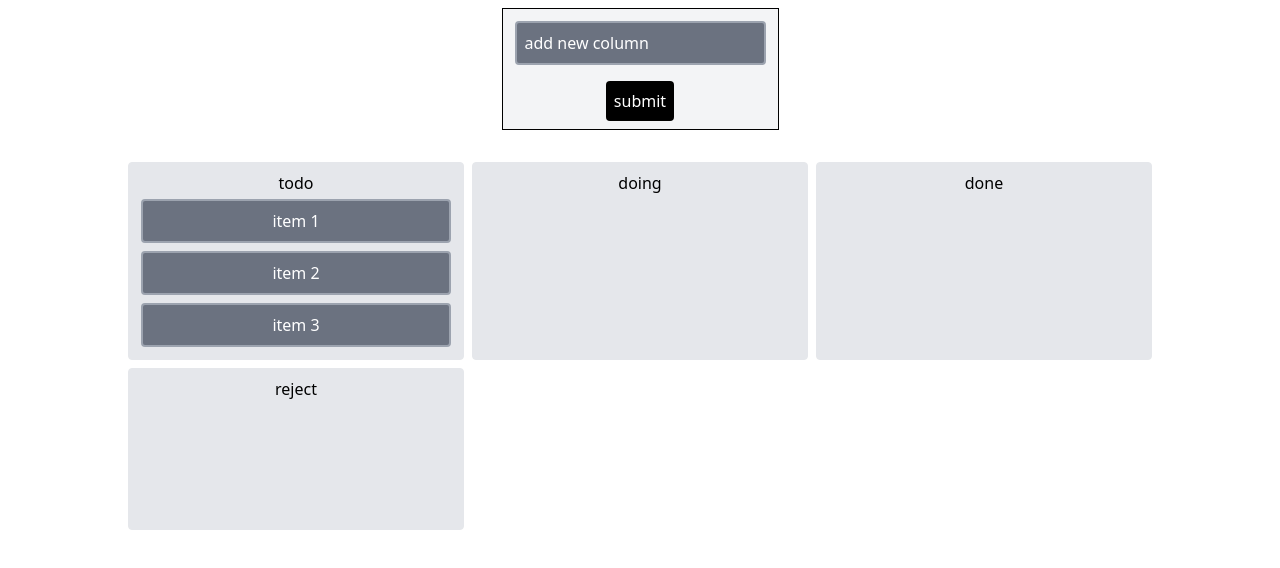
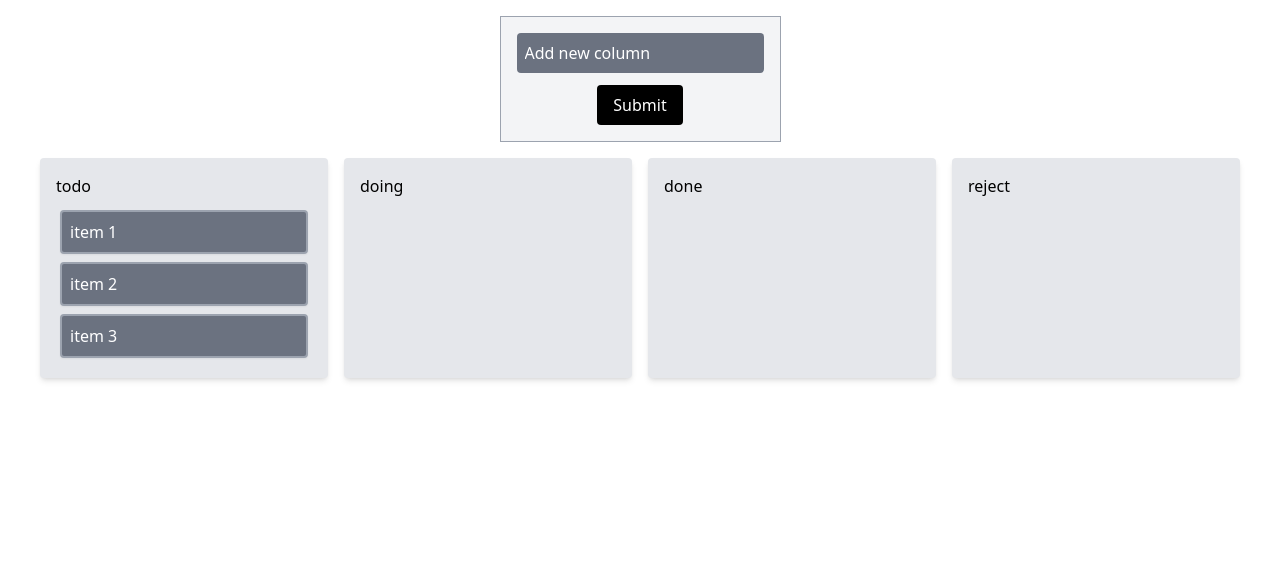
Before and after one commit to bhargav5454/react-dnd, a React (Vite) app: page / in a window 1280 px wide. Shown: the top 568 px of the page. Built offline with nearby package versions, Linux system fonts and the light colour scheme.

Commit message:
minor css changes

```diff
--- a/src/App.jsx
+++ b/src/App.jsx
@@ -1,136 +1,78 @@
 import React, { useRef, useState } from "react";
-import { DragDropContext, Draggable, Droppable } from "react-beautiful-dnd";
+import { DragDropContext } from "react-beautiful-dnd";
 import "./App.css";
 import Column from "./Column";
 
 const App = () => {
   const [columns, setColumns] = useState({
-    todo: {
-      id: "todo",
-      list: ["item 1", "item 2", "item 3"],
-    },
-    doing: {
-      id: "doing",
-      list: [],
-    },
-    done: {
-      id: "done",
-      list: [],
-    },
-    reject: {
-      id: "reject",
-      list: [],
-    },
+    todo: { id: "todo", list: ["item 1", "item 2", "item 3"] },
+    doing: { id: "doing", list: [] },
+    done: { id: "done", list: [] },
+    reject: { id: "reject", list: [] },
   });
+
   const onDragEnd = ({ source, destination }) => {
-    console.log("🚀 ~ onDragEnd ~ source:", source);
-    console.log("🚀 ~ onDragEnd ~ destination:", destination);
-    // Make sure we have a valid destination
-    if (destination === undefined || destination === null) return null;
+    if (!destination || (source.droppableId === destination.droppableId && source.index === destination.index)) return;
 
-    // Make sure we're actually moving the item
-    if (
-      source.droppableId === destination.droppableId &&
-      destination.index === source.index
-    )
-      return null;
-
-    // Set start and end variables
     const start = columns[source.droppableId];
     const end = columns[destination.droppableId];
 
-    // If start is the same as end, we're in the same column
     if (start === end) {
-      // Move the item within the list
-      // Start by making a new list without the dragged item
-      const newList = start.list.filter((_, idx) => idx !== source.index);
+      const newList = Array.from(start.list);
+      const [movedItem] = newList.splice(source.index, 1);
+      newList.splice(destination.index, 0, movedItem);
 
-      // Then insert the item at the right location
-      newList.splice(destination.index, 0, start.list[source.index]);
-
-      // Then create a new copy of the column object
-      const newCol = {
-        id: start.id,
-        list: newList,
-      };
-
-      // Update the state
-      setColumns((state) => ({ ...state, [newCol.id]: newCol }));
-      return null;
-    } else {
-      // If start is different from end, we need to update multiple columns
-      // Filter the start list like before
-      const newStartList = start.list.filter((_, idx) => idx !== source.index);
-
-      // Create a new start column
-      const newStartCol = {
-        id: start.id,
-        list: newStartList,
-      };
-
-      // Make a new end list array
-      const newEndList = end.list;
-
-      // Insert the item into the end list
-      newEndList.splice(destination.index, 0, start.list[source.index]);
-
-      // Create a new end column
-      const newEndCol = {
-        id: end.id,
-        list: newEndList,
-      };
-
-      // Update the state
       setColumns((state) => ({
         ...state,
-        [newStartCol.id]: newStartCol,
-        [newEndCol.id]: newEndCol,
+        [start.id]: { ...start, list: newList },
       }));
-      return null;
+    } else {
+      const newStartList = Array.from(start.list);
+      const [movedItem] = newStartList.splice(source.index, 1);
+      const newEndList = Array.from(end.list);
+      newEndList.splice(destination.index, 0, movedItem);
+
+      setColumns((state) => ({
+        ...state,
+        [start.id]: { ...start, list: newStartList },
+        [end.id]: { ...end, list: newEndList },
+      }));
     }
   };
-  const name = useRef();
 
+  const nameRef = useRef();
   const handleColumn = () => {
-    const newColumnId = name.current.value;
-    if (newColumnId.trim() === "") return;
-    const newColumn = {
-      id: newColumnId,
-      list: [],
-    };
-    setColumns((state) => ({ ...state, [newColumn.id]: newColumn }));
-    name.current.value = "";
+    const newColumnId = nameRef.current.value.trim();
+    if (!newColumnId) return;
+
+    setColumns((state) => ({
+      ...state,
+      [newColumnId]: { id: newColumnId, list: [] },
+    }));
+    nameRef.current.value = "";
   };
 
   return (
-
     <>
-      <div className="flex justify-center items-center py-2">
-        <div className="border border-black p-2 bg-gray-100 flex flex-col items-center gap-3">
+      <div className="flex justify-center items-center py-4">
+        <div className="border border-gray-400 p-4 bg-gray-100 flex flex-col items-center gap-3">
           <input
             type="text"
-            placeholder="add new column"
-            ref={name}
-            className="bg-gray-500 p-2 text-white border-2 rounded border-gray-400 m-1 placeholder:text-white"
+            placeholder="Add new column"
+            ref={nameRef}
+            className="bg-gray-500 p-2 text-white rounded placeholder:text-white"
           />
           <button
             onClick={handleColumn}
-            className="bg-black text-white p-2 rounded"
+            className="bg-black text-white px-4 py-2 rounded"
           >
-            submit
+            Submit
           </button>
         </div>
       </div>
+
       <DragDropContext onDragEnd={onDragEnd}>
-        <div
-          style={{
-            display: "grid",
-            gridTemplateColumns: "1fr 1fr 1fr",
-            margin: "24px auto",
-            width: "80%",
-            gap: "8px",
-          }}
-        >
+        <div className="flex flex-wrap gap-4 px-4 justify-center h-auto">
           {Object.values(columns).map((col) => (
             <Column col={col} key={col.id} />
           ))}
--- a/src/Column.jsx
+++ b/src/Column.jsx
@@ -6,7 +6,7 @@ const Column = ({ col: { list, id } }) => {
   return (
     <Droppable droppableId={id}>
       {(provided) => (
-        <div className="text-center p-2 border rounded bg-gray-200">
+        <div className="flex flex-col gap-2 p-4 bg-gray-200 rounded shadow-md w-72 min-h-[100px] ">
           <h2>{id}</h2>
           <div
             style={{
--- a/src/Item.jsx
+++ b/src/Item.jsx
@@ -5,7 +5,7 @@ const Item = ({ text, index }) => {
     <Draggable draggableId={text} index={index}>
       {(provided) => (
         <div
-          className="bg-gray-500 p-2 text-white border-2 rounded border-gray-400 m-1"
+          className="bg-gray-500 p-2 text-white border-2 rounded border-gray-400 m-1 shadow-sm"
           ref={provided.innerRef}
           {...provided.draggableProps}
           {...provided.dragHandleProps}
```
